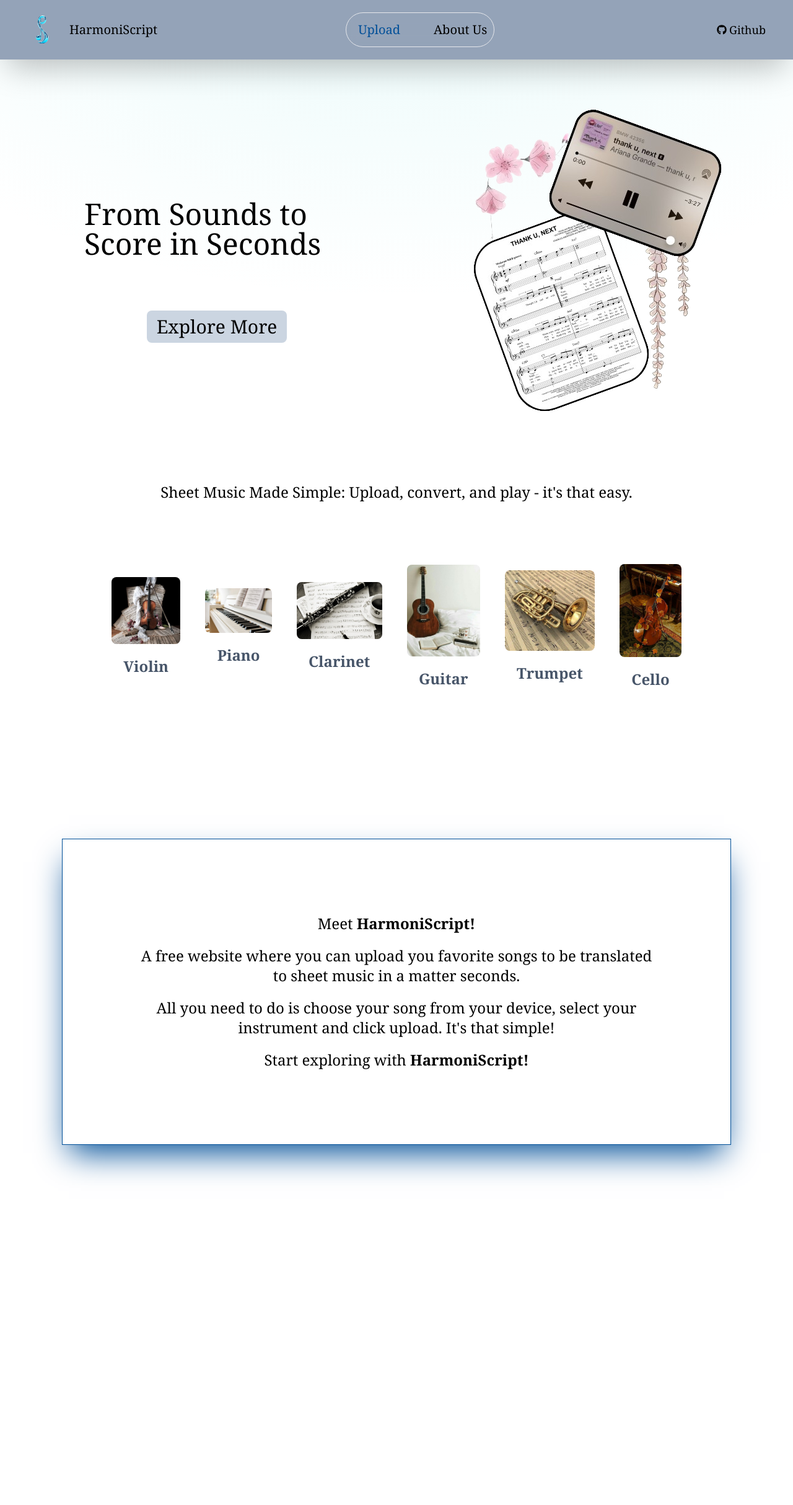
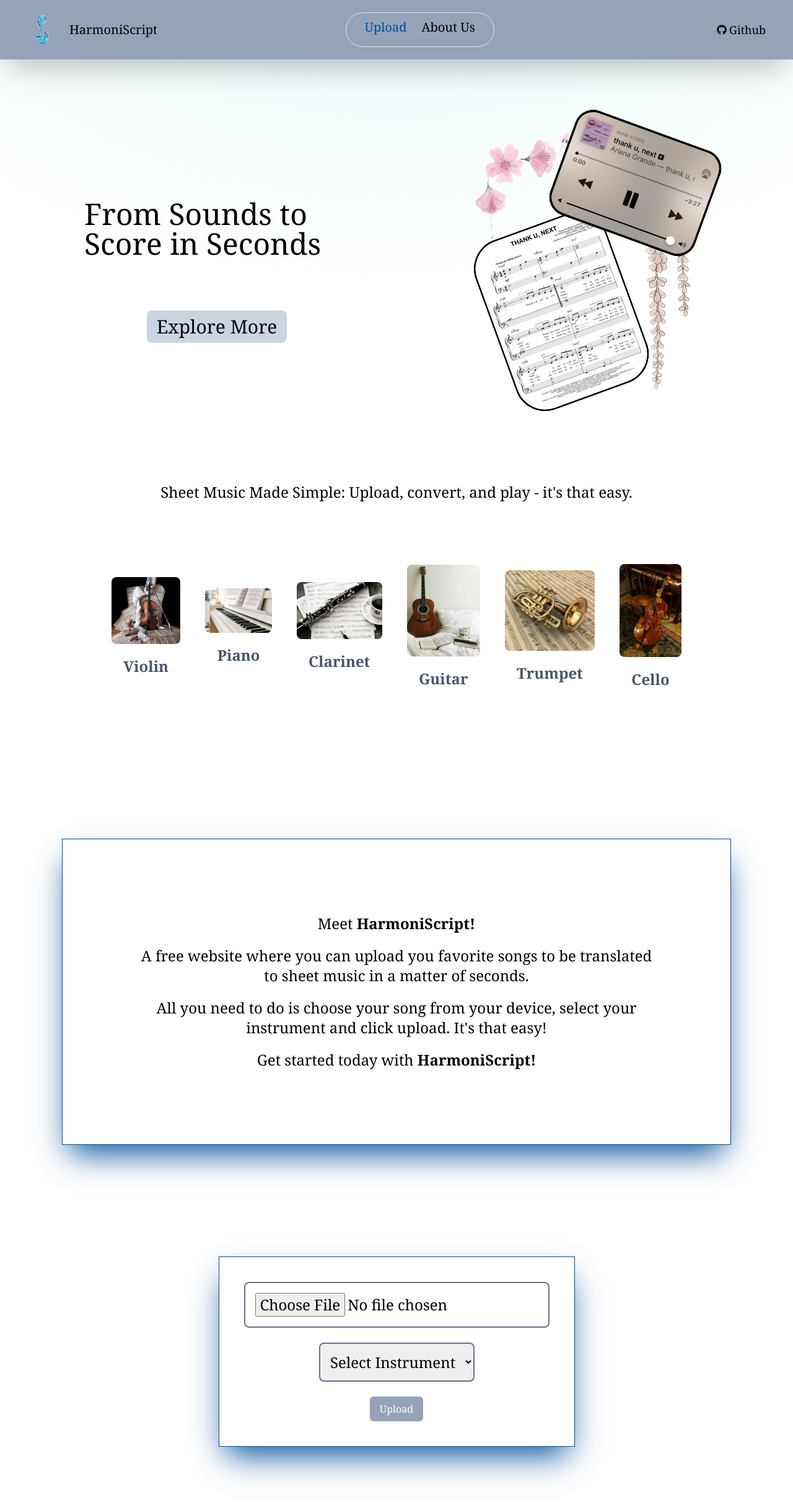
Before and after one commit to angiez37/HarmoniScript, a React (Vite) app: page / in a window 1280 px wide. Shown: the top 2428 px of the page at 62% size. Before the commit the page ends 1947 px from the top, so only its background shows below. Built offline with nearby package versions, Linux system fonts and the light colour scheme.

Commit message:
explore + upload section done

```diff
--- a/package.json
+++ b/package.json
@@ -13,7 +13,8 @@
     "react": "^18.3.1",
     "react-dom": "^18.3.1",
     "react-icons": "^5.3.0",
-    "react-router-dom": "^6.26.1"
+    "react-router-dom": "^6.26.1",
+    "react-scroll": "^1.9.0"
   },
   "devDependencies": {
     "@eslint/js": "^9.9.0",
--- a/src/App.jsx
+++ b/src/App.jsx
@@ -1,15 +1,17 @@
 import React from 'react'
-import Navbar from './components/navbar'
 import Header from './components/Header'
 import Explore from './components/Explore'
+import Upload from './components/Upload'
+import Info from './components/Info'
 
 const App = () => {
   return (
     <div className= "overflow-x-hidden antialiased">
       <div className="absolute top-0 z-[-2] h-screen w-screen bg-white bg-[radial-gradient(ellipse_80%_80%_at_50%_-20%,rgba(175,238,238,0.3),rgba(255,255,255,0))]"></div>
-      <Navbar />
+      <Info />
       <Header />
       <Explore />
+      <Upload />
     </div>
   )
 }
--- a/src/components/Explore.jsx
+++ b/src/components/Explore.jsx
@@ -1,13 +1,13 @@
-
+import React from 'react'
 const Explore = () => {
   return (
-    <div className="flex justify-center items-center m-5">
+    <div name='explore' className="flex justify-center items-center m-5">
         <div className="flex justify-center items-center border shadow-secondary border-10 border-secondary shadow-2xl m-20 p-10">
             <div className="flex flex-col justify-center items-center m-20 gap-5">
                 <p className="font-serif text-2xl text-black text-center leading-8">Meet <span className="font-bold">HarmoniScript!</span></p>
-                <p className="font-serif text-2xl text-black text-center leading-8">A free website where you can upload you favorite songs to be translated to sheet music in a matter seconds.</p>
-                <p className="font-serif text-2xl text-black text-center leading-8">All you need to do is choose your song from your device, select your instrument and click upload. It's that simple!</p>
-                <p className="font-serif text-2xl text-black text-center leading-8">Start exploring with <span className="font-bold">HarmoniScript!</span></p>
+                <p className="font-serif text-2xl text-black text-center leading-8">A free website where you can upload you favorite songs to be translated to sheet music in a matter of seconds.</p>
+                <p className="font-serif text-2xl text-black text-center leading-8">All you need to do is choose your song from your device, select your instrument and click upload. It's that easy!</p>
+                <p className="font-serif text-2xl text-black text-center leading-8">Get started today with <span className="font-bold">HarmoniScript!</span></p>
             </div>
         </div>
     </div>
--- a/src/components/Header.jsx
+++ b/src/components/Header.jsx
@@ -1,3 +1,4 @@
+import React from 'react'
 import thanku from "../assets/thanku2.png";
 import violin from "../assets/violin.jpg";
 import piano from "../assets/piano.jpg";
@@ -5,6 +6,8 @@
 import guitar from "../assets/guitar.jpg";
 import trumpet from "../assets/trumpet.jpg";
 import cello from "../assets/cello.jpg";
+import {Link} from "react-scroll";
+
 
 
 const Header = () => {
@@ -14,7 +17,9 @@
             <div className="flex flex-col justify-center items-center gap-12 p-10 lg:w-1/2">
                 <div className="font-serif text-5xl leading-20 p-9">From Sounds to Score in Seconds</div>
                 <div>
-                    <button className="bg-slate-300 hover:bg-slate-400 text-black text-3xl font-serif py-2 px-4 rounded-lg">Explore More</button>
+                    <button className="bg-slate-300 hover:bg-slate-400 text-black text-3xl font-serif py-2 px-4 rounded-lg">
+                        <Link to="explore" smooth={true} duration={500}>Explore More</Link>
+                    </button>
                 </div>
             </div>
             <div className="flex justify-center items-center gap-2 p-10 ">
--- a/src/components/navbar.jsx
+++ b/src/components/Info.jsx
@@ -1,15 +1,22 @@
+import React from 'react'
 import Logo from "../assets/Harmonilogo.png";
-import {FaGithub} from "react-icons/fa";
-const navbar = () => {
+import { FaGithub} from "react-icons/fa";
+import {Link} from "react-scroll";
+
+const Info = () => {
   return (
     <nav className="bg-slate-400 mb-8 flex items-center justify-between py-4 px-9 fixed top-0 w-full shadow-2xl">
       <div className="flex flex-wrap items-center justify-center gap-3">
         <img src={Logo} alt="HarmoniScript Logo" className="h-16 w-auto hover:cursor-pointer"/>
         <div className="font-serif text-xl">HarmoniScript</div>
       </div>
-      <div className="flex justify-center items-center w-60 h-14 rounded-full text-md border border-opacity-10 backdrop-blur gap-6 mr-12 hover:cursor-pointer hover:bg-opacity-10">
-        <button className="font-serif text-xl text-secondary rounded-3xl w-40 h-9 hover:bg-slate-500">Upload</button>
-        <button className="font-serif text-xl rounded-3xl w-40 h-9 hover:bg-slate-500">About Us</button>
+      <div className="flex flex-wrap justify-center items-center w-60 h-14 rounded-full text-md border border-opacity-10 backdrop-blur gap-6 mr-12 hover:cursor-pointer">
+        <div className="font-serif text-xl text-secondary w-25 h-9 hover:text-blue-300">
+            <Link to="upload" smooth={true} duration={500}>Upload</Link>
+        </div>
+        <div className="font-serif text-xl rounded-3xl w-25 h-9 hover:text-slate-300">
+            <Link to="explore" smooth={true} duration={500}>About Us</Link>
+        </div>
       </div>
       <div className="bg-black-500 p-2 rounded flex items-center gap-1 font-serif">
         <FaGithub />
@@ -19,4 +26,4 @@
   )
 }
 
-export default navbar
+export default Info
--- /dev/null
+++ b/src/components/Upload.jsx
@@ -0,0 +1,24 @@
+import React from 'react'
+const Upload = () => {
+  return (
+    <div name='upload' className="flex justify-center items-center m-5">
+        <div className="flex flex-col justify-center items-center gap-6 border shadow-secondary border-10 border-secondary shadow-2xl m-20 p-10">
+            <input type="file" accept="video/*" className="border border-slate-500 border-2 rounded-lg font-serif text-2xl text-center p-4"/>
+            <select type="file" accept="video/*" className="border border-slate-500 border-2 rounded-lg font-serif text-2xl text-center p-3">
+                <option value="default">Select Instrument</option>
+                <option value="violin">Violin</option>
+                <option value="piano">Piano</option>
+                <option value="clarinet">Clarinet</option>
+                <option value="guitar">Guitar</option>
+                <option value="trumpet">Trumpet</option>
+                <option value="cello">Cello</option>
+            </select>
+            <button className="bg-slate-400 font-md font-serif text-white px-4 py-2 rounded-md hover:bg-slate-500">
+                Upload
+            </button>
+        </div>
+    </div>
+  )
+}
+
+export default Upload
```
Also changed, not shown: 1 other file (tests, documents, lock files or other folders).
